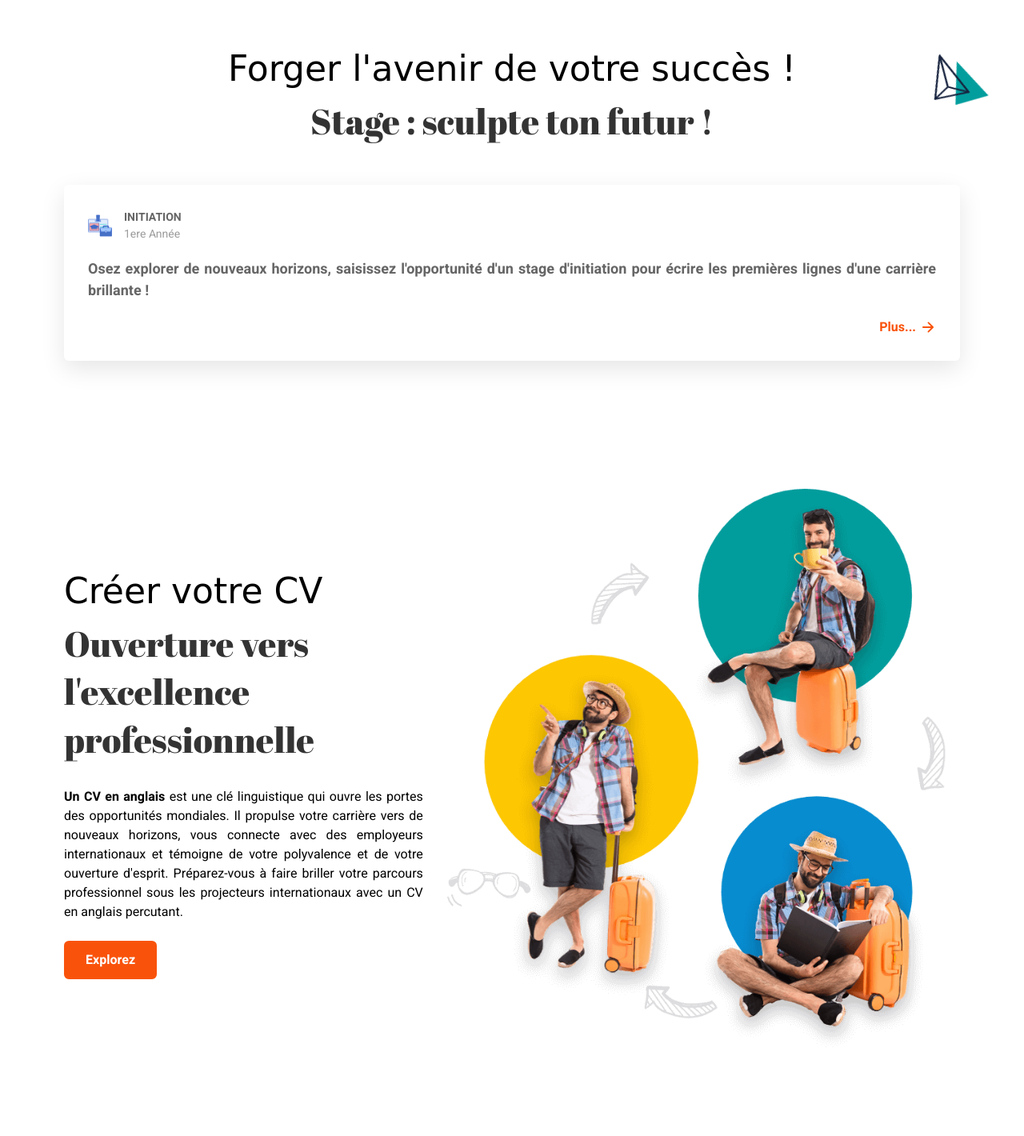
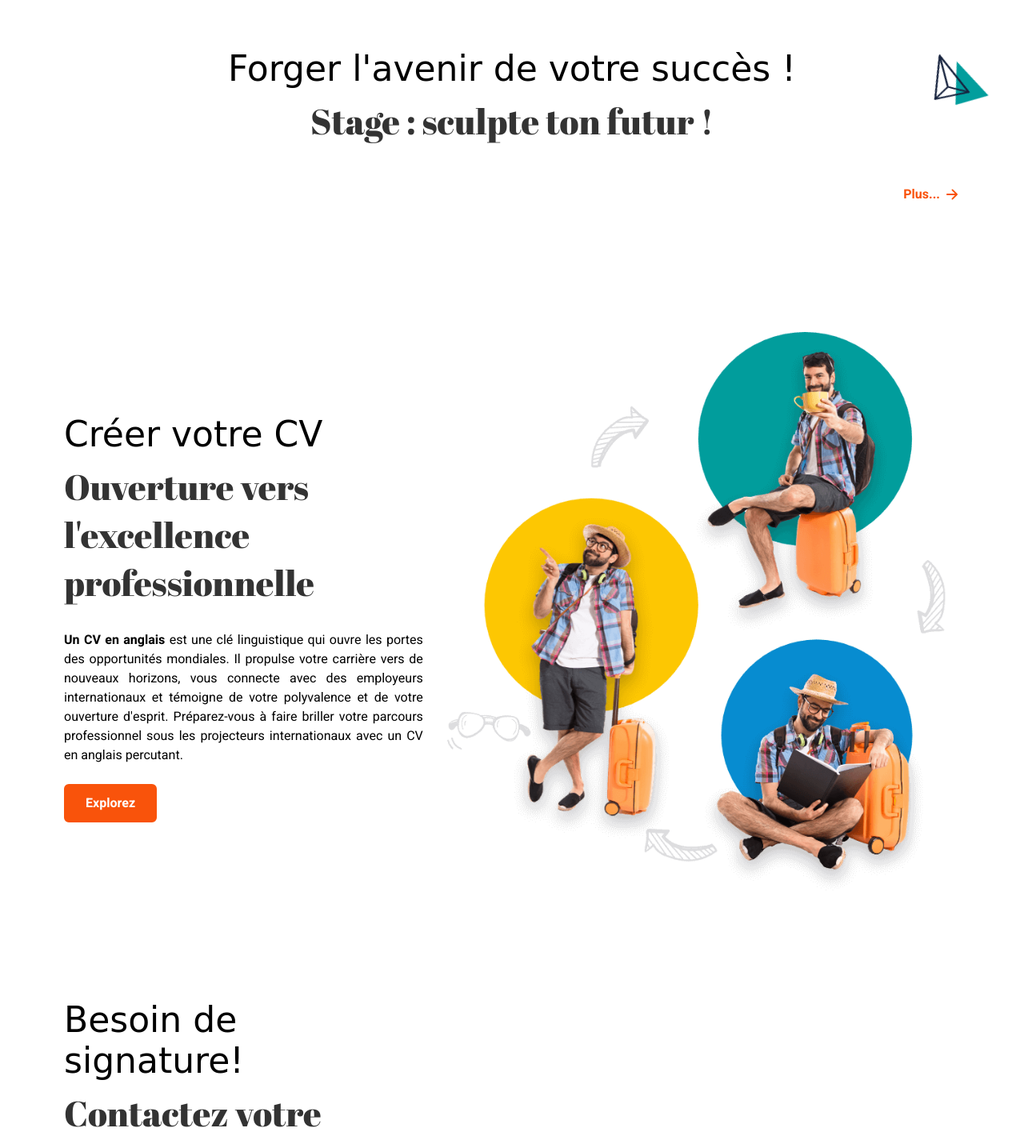
Before and after one commit to abarah/Projet_job_offers, a Flask app: page / in a window 1280 px wide. Shown: the part 92-1512 px from the top of the page at 80% size. Run offline with Flask 2, Linux system fonts and the light colour scheme; some web fonts are replaced.

Commit message:
Update index.html

```diff
--- a/templates/index.html
+++ b/templates/index.html
@@ -93,32 +93,9 @@
 
 
                   <li>
-              <div class="blog-card">
 
-                <div class="card-content">
 
-                  <div class="card-wrapper">
 
-                    <div class="author-wrapper">
-                      <figure class="author-avatar">
-                        <img src="../static/images/university.png" width="30" height="30" alt="Jony bristow">
-                      </figure>
-
-                      <div>
-                        <a href="#" class="author-name"><b>INITIATION</b></a>
-
-                        <p class="author-title">1ere Année</p>
-                      </div>
-                    </div>
-
-                  </div>
-
-                  <h3 class="card-title">
-                    <p >
-                      <div style="text-align: justify;">Osez explorer de nouveaux horizons, saisissez l'opportunité d'un stage d'initiation pour écrire les premières lignes d'une carrière brillante !
-                      </div>
-                    </p>
-                  </h3>
 
                   <a href="uploadInit" class="btn-link" name="init">
                     <span>Plus...</span>
```
